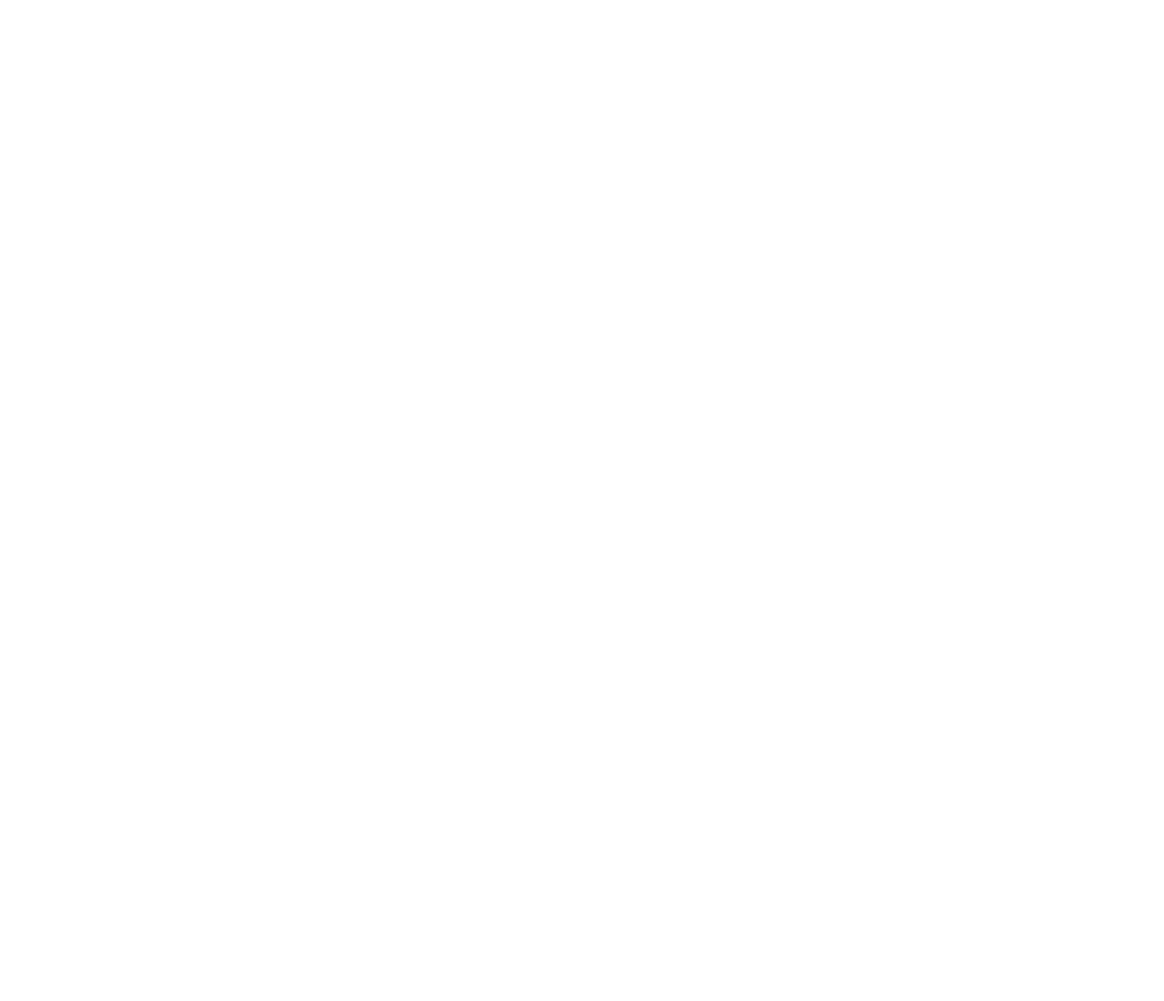
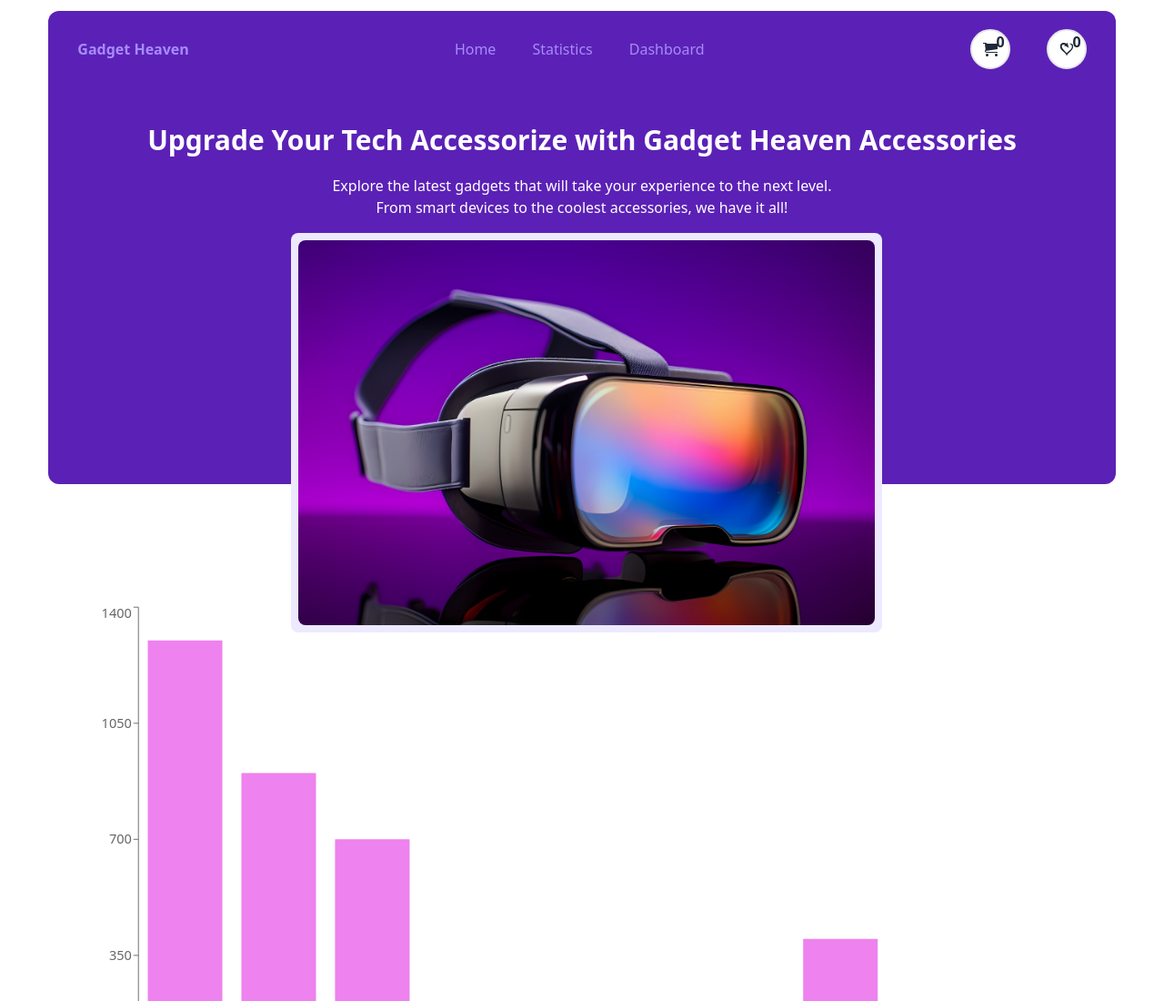
Before and after one commit to programming-hero-web-course-4/b10a8-gadget-heaven-srshakil2, a React (Vite) app: page /chart in a window 1280 px wide. Before the commit this address had no page. Shown: the top 1100 px of the page at 91% size. Before the commit the page ends 800 px from the top, so only its background shows below. Built offline with nearby package versions, Linux system fonts and the light colour scheme.

Commit message:
chart added

```diff
--- a/package.json
+++ b/package.json
@@ -18,6 +18,7 @@
     "react-icons": "^5.3.0",
     "react-router-dom": "^6.27.0",
     "react-toastify": "^10.0.6",
+    "recharts": "^2.13.3",
     "sort-by": "^1.2.0",
     "surge": "^0.24.6"
   },
--- /dev/null
+++ b/src/componnets/Chart/Chart.jsx
@@ -0,0 +1,33 @@
+import { BarChart, XAxis, YAxis, Bar } from "recharts";
+
+const Chart = () => {
+  const data = [
+    { product: "Gaming Laptop", value: 1299.99 },
+    { product: "Business Laptop", value: 899.99 },
+    { product: "Smartphone", value: 699.99 },
+    { product: "Wireless Earbuds", value: 149.99 },
+    { product: "Laptop Stand", value: 49.99 },
+    { product: "Phone Case", value: 19.99 },
+    { product: "External Hard Drive", value: 89.99 },
+    { product: "4K Monitor", value: 399.99 },
+    { product: "Bluetooth Keyboard", value: 59.99 },
+    { product: "Smartphone Charger", value: 29.99 },
+  ];
+
+  return (
+    <div className="p-10">
+      <h3 className=" text-4xl font-semibold text-violet-500 text-center pb-6">
+        Product BarChart
+      </h3>
+      <div className=" flex justify-center ">
+        <BarChart width={1200} height={600} data={data}>
+          <XAxis dataKey={"product"} interval={0} />
+          <YAxis dataKey={"value"} />
+          <Bar dataKey={"value"} fill="violet" />
+        </BarChart>
+      </div>
+    </div>
+  );
+};
+
+export default Chart;
--- a/src/componnets/Header/Header.jsx
+++ b/src/componnets/Header/Header.jsx
@@ -11,6 +11,7 @@
 
 const Header = () => {
   const { handelDashboard } = useContext(handelDitailsContext);
+  // const { chartBtn } = useContext(handelDitailsContext);
   const { imgs } = useContext(handelDitailsContext);
   const { cardData } = useContext(handelDitailsContext);
   const { cardNavLove } = useContext(handelDitailsContext);
@@ -34,7 +35,10 @@
             </NavLink>
           </div>
           <div>
-            <NavLink>
+            <NavLink
+              to={"/chart"}
+              onClick={() => handelDashboard("Statistics")}
+            >
               <button>Statistics</button>
             </NavLink>
           </div>
--- a/src/componnets/Main/Main.jsx
+++ b/src/componnets/Main/Main.jsx
@@ -51,6 +51,9 @@
         name: "Dashboard",
       });
     }
+    if (navName === "Statistics") {
+      setImgs(false);
+    }
   };
 
   const handelAddCard = (card, name) => {
@@ -70,6 +73,9 @@
       setImgs(false);
     }
   };
+  // const chartBtn = (n) => {
+  //   console.log(n);
+  // };
 
   return (
     <handelDitailsContext.Provider
--- a/src/main.jsx
+++ b/src/main.jsx
@@ -14,6 +14,7 @@
 import ProductDetails from "./componnets/Header/ProductDetails";
 import Header from "./componnets/Header/Header";
 import Dashboard from "./componnets/Dashboard/Dashboard";
+import Chart from "./componnets/Chart/Chart";
 // import HederTitel from "./componnets/Header/HederTitel";
 // import Header from "./componnets/Header/Header";
 
@@ -37,6 +38,10 @@
       {
         path: "/dashboard",
         element: <Dashboard></Dashboard>,
+      },
+      {
+        path: "/chart",
+        element: <Chart></Chart>,
       },
       {
         path: "/noData",
```
Also changed, not shown: 1 other file (tests, documents, lock files or other folders).
